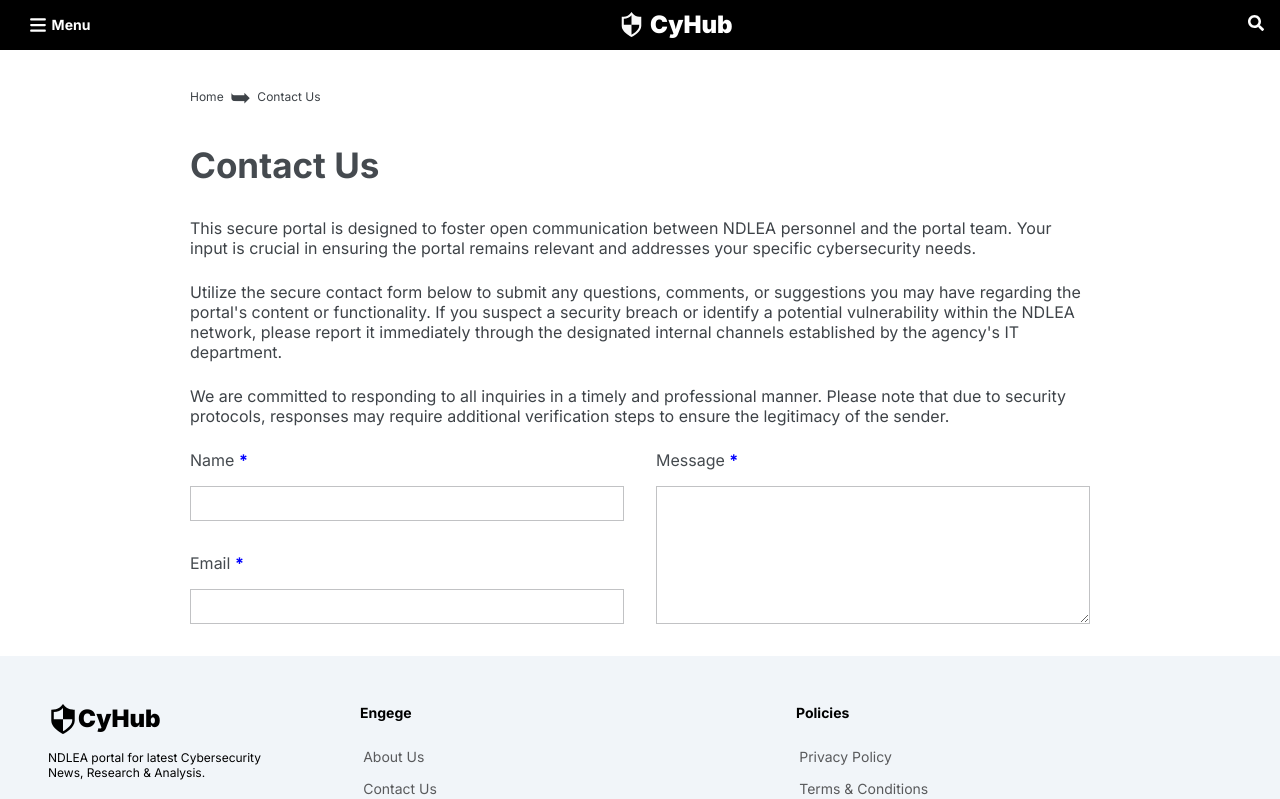
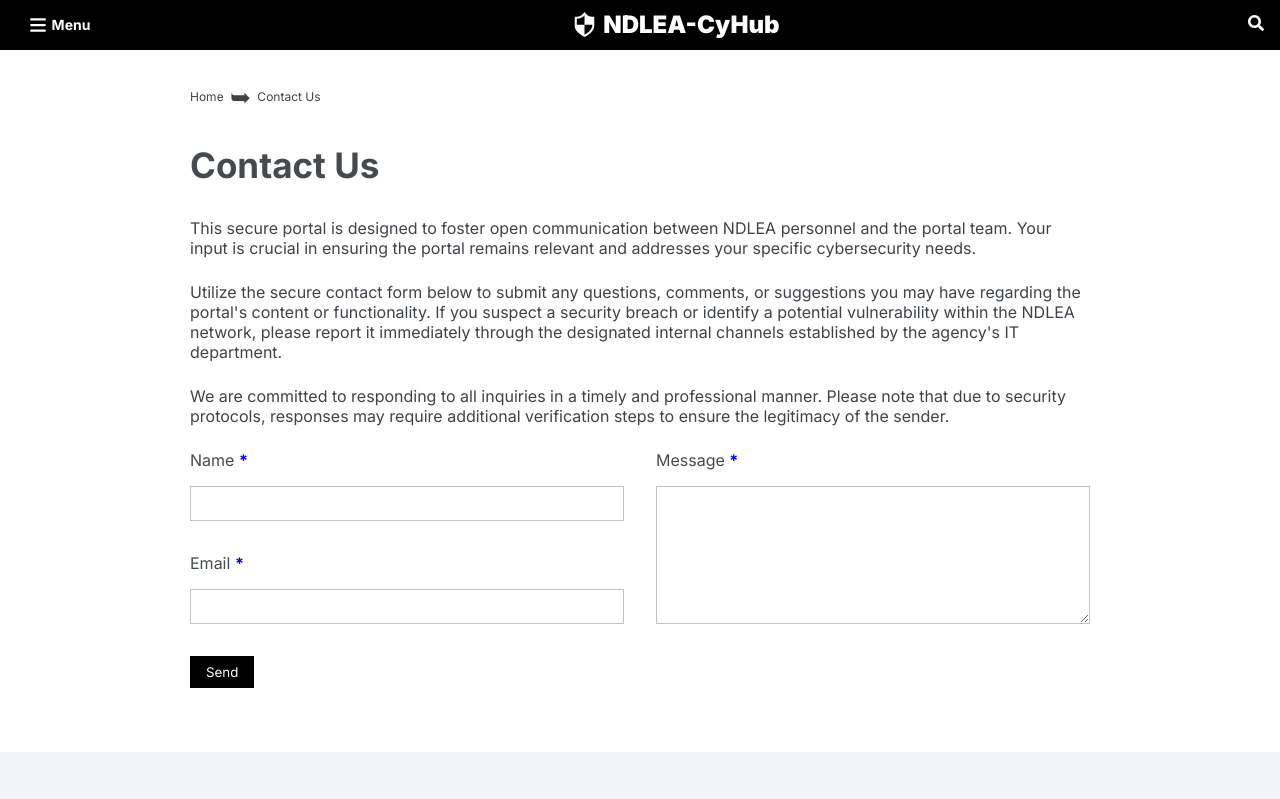
Before and after one commit to PraisesPJMT/cyhub, a React (Vite) app: page /contact in a window 1280 px wide. Shown: the top 799 px of the page. Built offline with nearby package versions, Linux system fonts and the light colour scheme.

Commit message:
fix contact us form bug

```diff
--- a/src/components/Footer.jsx
+++ b/src/components/Footer.jsx
@@ -37,7 +37,7 @@ const Footer = () => {
 								/>
 							</g>
 						</svg>
-						CyHub
+						NDLEA-CyHub
 					</p>
 					<p className='ft-subtitle'>
 						NDLEA portal for latest Cybersecurity News, Research & Analysis.
--- a/src/components/FormComponents.jsx
+++ b/src/components/FormComponents.jsx
@@ -53,3 +53,11 @@ export const MessageField = ({
 		</div>
 	);
 };
+
+export const SubmitButton = ({ label }) => {
+	return (
+		<button type='submit' className='submit'>
+			{label}
+		</button>
+	);
+};
--- a/src/components/Header.jsx
+++ b/src/components/Header.jsx
@@ -74,7 +74,7 @@ const Header = () => {
 						/>
 					</g>
 				</svg>
-				CyHub
+				NDLEA-CyHub
 			</Link>
 
 			<div className={`menu-wrap ${open ? 'open' : ''}`}>
--- a/src/pages/Contact.jsx
+++ b/src/pages/Contact.jsx
@@ -4,7 +4,11 @@ import Footer from '../components/Footer';
 import { Link } from 'react-router-dom';
 
 import '../styles/pages.css';
-import { InputField, MessageField } from '../components/FormComponents';
+import {
+	InputField,
+	MessageField,
+	SubmitButton,
+} from '../components/FormComponents';
 
 const initialState = {
 	name: '',
@@ -20,11 +24,27 @@ const Contact = () => {
 	const handleChange = (event) => {
 		setContactErr(initialState);
 		const { name, value } = event.target;
-		setContactErr((prev) => ({ ...prev, [name]: value }));
+		setContact((prev) => ({ ...prev, [name]: value }));
 	};
 
 	const handleSubmit = (event) => {
 		event.preventDefault();
+
+		if (
+			contact.name.length > 0 &&
+			contact.email.length > 0 &&
+			contact.message.length > 0
+		) {
+			setInit(true);
+			setContact(initialState);
+			setContactErr(initialState);
+		}
+	};
+
+	const handleReset = () => {
+		setInit(false);
+		setContact(initialState);
+		setContactErr(initialState);
 	};
 
 	return (
@@ -61,12 +81,25 @@ const Contact = () => {
 						</p>
 					</section>
 					<section className='content'>
+						{init ? (
+							<div className='thanks'>
+								<p>
+									Thank you for reaching out to us. Our team will review your
+									message and reach you within 48 hours.
+								</p>
+
+								<button type='button' className='submit' onClick={handleReset}>
+									Send Another Message
+								</button>
+							</div>
+						) : (
 							<form onSubmit={handleSubmit}>
 								<div className='field-row'>
 									<div className='field-col full'>
 										<InputField
 											name='name'
 											label='Name'
+											// required={true}
 											value={contact.name}
 											error={contactErr.name}
 											handleChange={handleChange}
@@ -75,6 +108,7 @@ const Contact = () => {
 											type='email'
 											label='Email'
 											name='email'
+											// required={true}
 											value={contact.email}
 											error={contactErr.email}
 											handleChange={handleChange}
@@ -84,13 +118,16 @@ const Contact = () => {
 										<MessageField
 											name='message'
 											label='Message'
+											// required={true}
 											value={contact.message}
 											error={contactErr.message}
 											handleChange={handleChange}
 										/>
 									</div>
 								</div>
+								<SubmitButton label='Send' />
 							</form>
+						)}
 					</section>
 				</section>
 			</main>
--- a/src/styles/form.css
+++ b/src/styles/form.css
@@ -59,6 +59,20 @@ form {
 	gap: 2rem;
 }
 
+button.submit {
+	color: #fff;
+	padding: 0.5rem 1rem;
+	margin: 2rem 0;
+	border: none;
+	background: #000;
+	width: fit-content;
+	cursor: pointer;
+}
+
+button.submit:hover {
+	background: #3e4348;
+}
+
 @media only screen and (max-width: 768px) {
 	.field-row {
 		display: flex;
--- a/src/styles/pages.css
+++ b/src/styles/pages.css
@@ -212,7 +212,8 @@ aside .other-content p {
 	}
 }
 
-.pagination, .wrap {
+.pagination,
+.wrap {
 	display: flex;
 	justify-content: space-between;
 	align-items: center;
@@ -221,7 +222,7 @@ aside .other-content p {
 
 .wrap button {
 	padding: 0.3rem 0.4rem;
-    background: #3e434833;
+	background: #3e434833;
 	border: none;
 	cursor: pointer;
 	font-size: 14px;
@@ -229,7 +230,7 @@ aside .other-content p {
 
 .wrap button.active {
 	background: #000;
-    color: #fff;
+	color: #fff;
 }
 
 .wrap button:disabled {
@@ -238,6 +239,17 @@ aside .other-content p {
 
 .wrap button:hover {
 	background: #3e434888;
+}
+
+.thanks {
+	margin: 2rem auto;
+	display: flex;
+	flex-direction: column;
+	justify-content: center;
+	align-items: center;
+	width: 50%;
+	/* gap: 2rem; */
+	text-align: center;
 }
 
 @media only screen and (max-width: 768px) {
```
Lines whose indentation alone changed are shown as unchanged.
